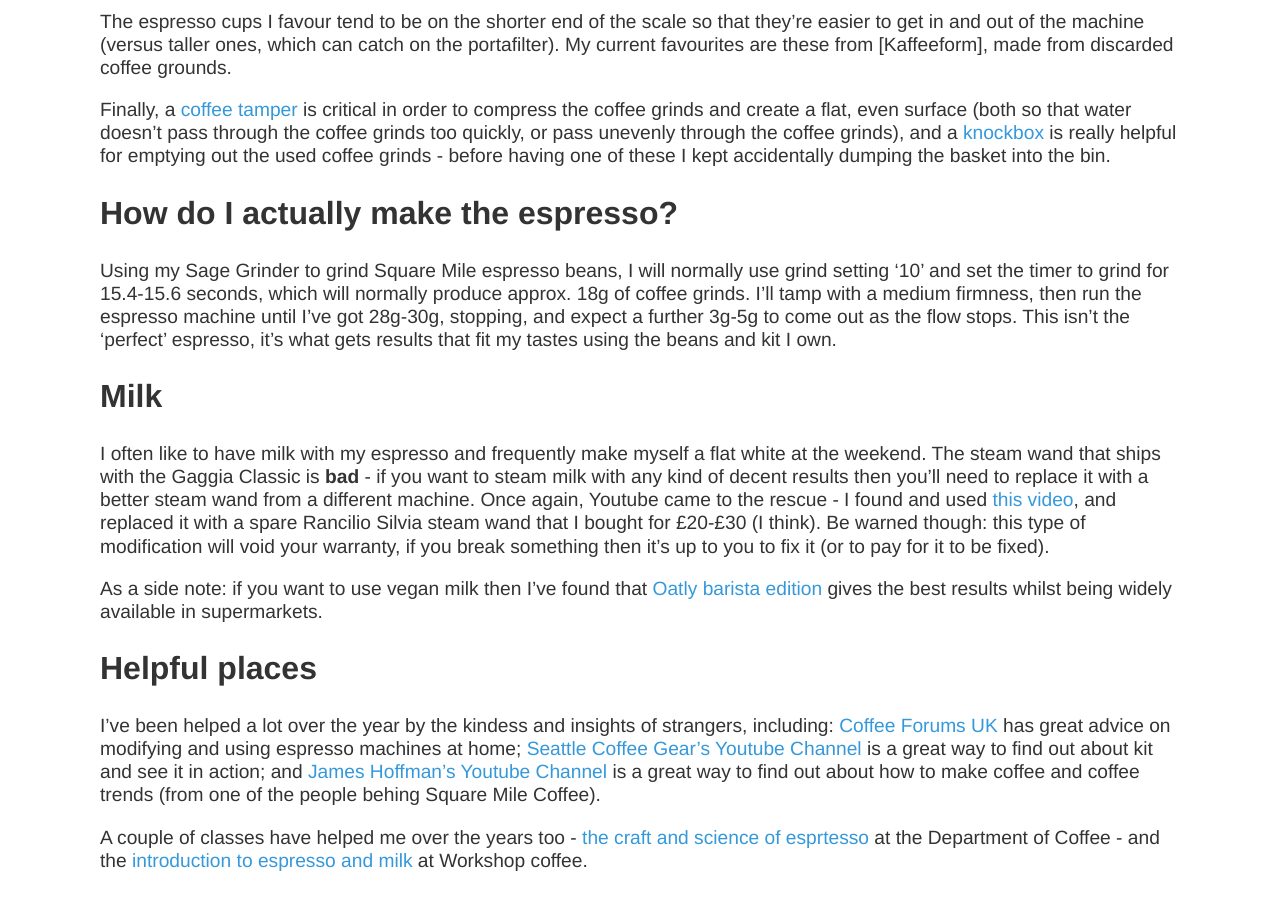
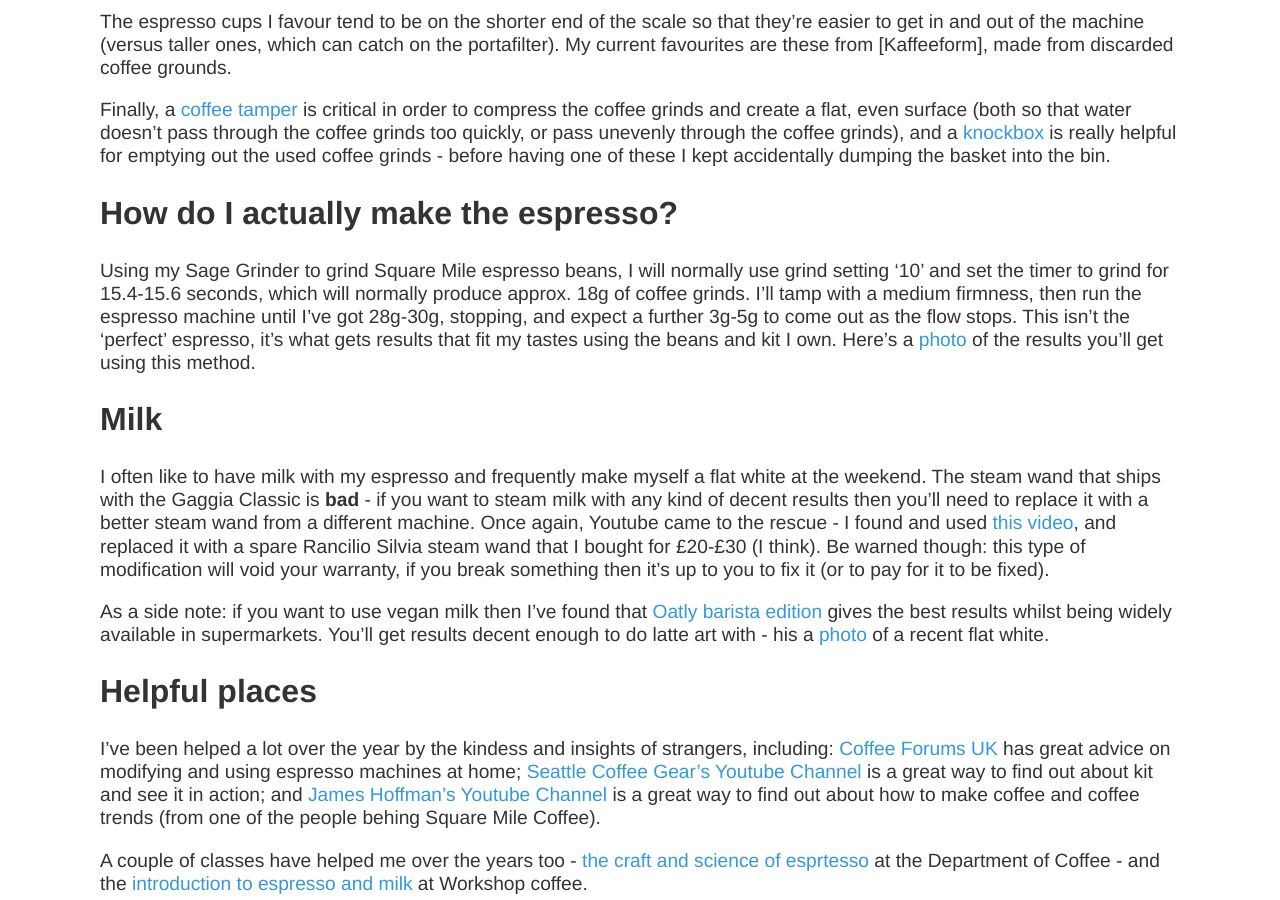
Before and after one commit to scottcolfer/scottcolfer.github.io, a Jekyll site: the page built from _posts/2019-02-16-espresso-yourself.md, in a window 1280 px wide and 900 px high, scrolled down 3560 px. Built offline with Jekyll 4.4.1, drawn with Linux system fonts in a browser that asks for light colours.

Commit message:
Update 2019-02-16-espresso-yourself.md

```diff
--- a/_posts/2019-02-16-espresso-yourself.md
+++ b/_posts/2019-02-16-espresso-yourself.md
@@ -63,13 +63,13 @@
 
 ## How do I actually make the espresso?
 
-Using my Sage Grinder to grind Square Mile espresso beans, I will normally use grind setting '10' and set the timer to grind for 15.4-15.6 seconds, which will normally produce approx. 18g of coffee grinds. I'll tamp with a medium firmness, then run the espresso machine until I've got 28g-30g, stopping, and expect a further 3g-5g to come out as the flow stops. This isn't the 'perfect' espresso, it's what gets results that fit my tastes using the beans and kit I own.
+Using my Sage Grinder to grind Square Mile espresso beans, I will normally use grind setting '10' and set the timer to grind for 15.4-15.6 seconds, which will normally produce approx. 18g of coffee grinds. I'll tamp with a medium firmness, then run the espresso machine until I've got 28g-30g, stopping, and expect a further 3g-5g to come out as the flow stops. This isn't the 'perfect' espresso, it's what gets results that fit my tastes using the beans and kit I own. Here's a [photo](https://twitter.com/scottcolfer/status/1061559785613656064) of the results you'll get using this method.
 
 ## Milk
 
 I often like to have milk with my espresso and frequently make myself a flat white at the weekend. The steam wand that ships with the Gaggia Classic is **bad** - if you want to steam milk with any kind of decent results then you'll need to replace it with a better steam wand from a different machine. Once again, Youtube came to the rescue - I found and used [this video](https://www.youtube.com/watch?v=OWoNXAq2Kus&t=49s), and replaced it with a spare Rancilio Silvia steam wand that I bought for £20-£30 (I think). Be warned though: this type of modification will void your warranty, if you break something then it's up to you to fix it (or to pay for it to be fixed).
 
-As a side note: if you want to use vegan milk then I've found that [Oatly barista edition](https://www.oatly.com/uk/products/oat-drink-barista-edition) gives the best results whilst being widely available in supermarkets.
+As a side note: if you want to use vegan milk then I've found that [Oatly barista edition](https://www.oatly.com/uk/products/oat-drink-barista-edition) gives the best results whilst being widely available in supermarkets. You'll get results decent enough to do latte art with - his a [photo](https://twitter.com/scottcolfer/status/1076788729510014976) of a recent flat white.
 
 ## Helpful places
 
```
